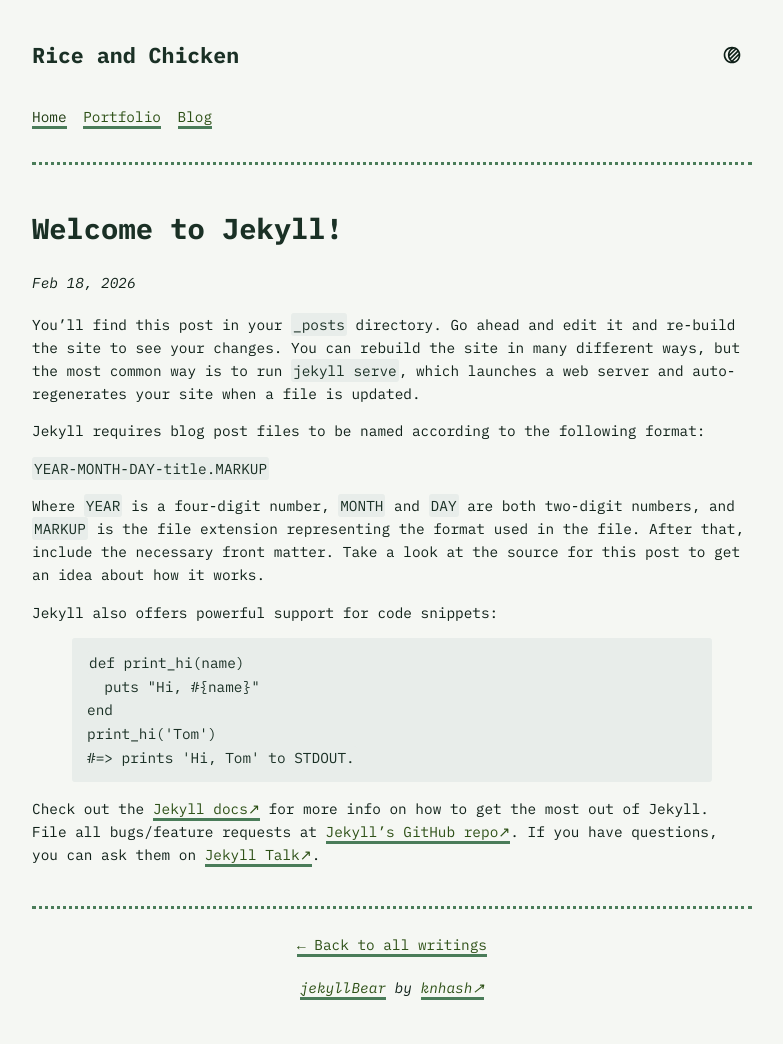
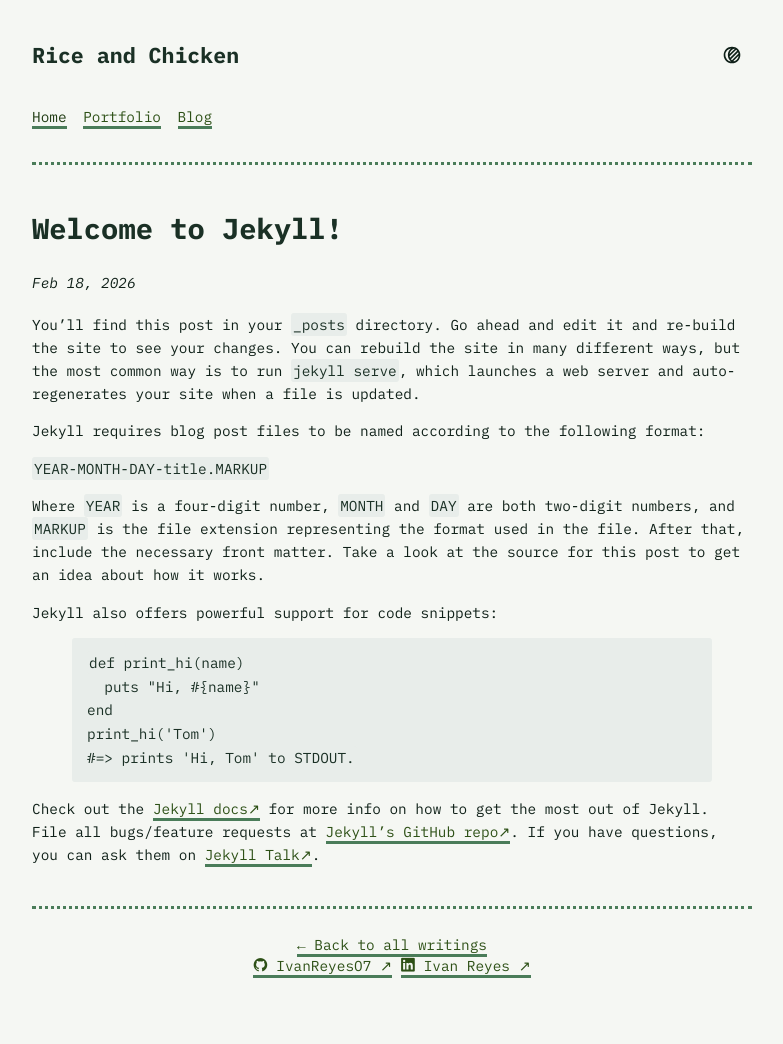
Before and after one commit to IvanReyesO7/rice-and-chicken, a Jekyll site: the page built from _posts/2026-02-18-welcome-to-jekyll.markdown, in a window 1280 px wide. Shown: the whole page, without its empty margins (248-1031 px from the left). Built offline with Jekyll 4.4.1, drawn with Linux system fonts in a browser that asks for light colours; after the commit the page ends 1022 px from its top, so only the background shows below that.

Commit message:
Adding footer to blog posts

```diff
--- a/_includes/footer-post.html
+++ b/_includes/footer-post.html
@@ -1,7 +1,7 @@
 
 
 <footer>
-  <a href="{{ site.baseurl }}/blog">← Back to all writings</a>
+  <a class="footer-back" href="{{ site.baseurl }}/blog">← Back to all writings</a>
   <!-- <nav class="sans">
     <hr>
     <input class="menu-btn" type="checkbox" id="menu-btn" />
@@ -27,8 +27,15 @@
       </ul>
   </nav> -->
   <div class="bottom-footer">
-    <br>
-    <i><a href="https://knhash.in/jekyllBear" title="the art">jekyllBear</a> by <a href="https://knhash.in" title="the artist">knhash</a></i>
+    <a href="https://github.com/IvanReyesO7" target="_blank" rel="noopener noreferrer">
+      <i class="devicon-github-original"></i>
+      IvanReyesO7
+    </a>
+
+    <a href="https://www.linkedin.com/in/ivan-reyes-9504/" target="_blank" rel="noopener noreferrer">
+      <i class="devicon-linkedin-plain"></i>
+      Ivan Reyes
+    </a>
   </div>
 </footer>
 
--- a/assets/css/style.css
+++ b/assets/css/style.css
@@ -398,3 +398,7 @@ input[type=reset] {
 .title-theme-toggle:hover .theme-icon {
     fill: var(--link-color);
 }
+
+.footer-back {
+    padding-bottom: --var(--spacing-sm);
+}
```
